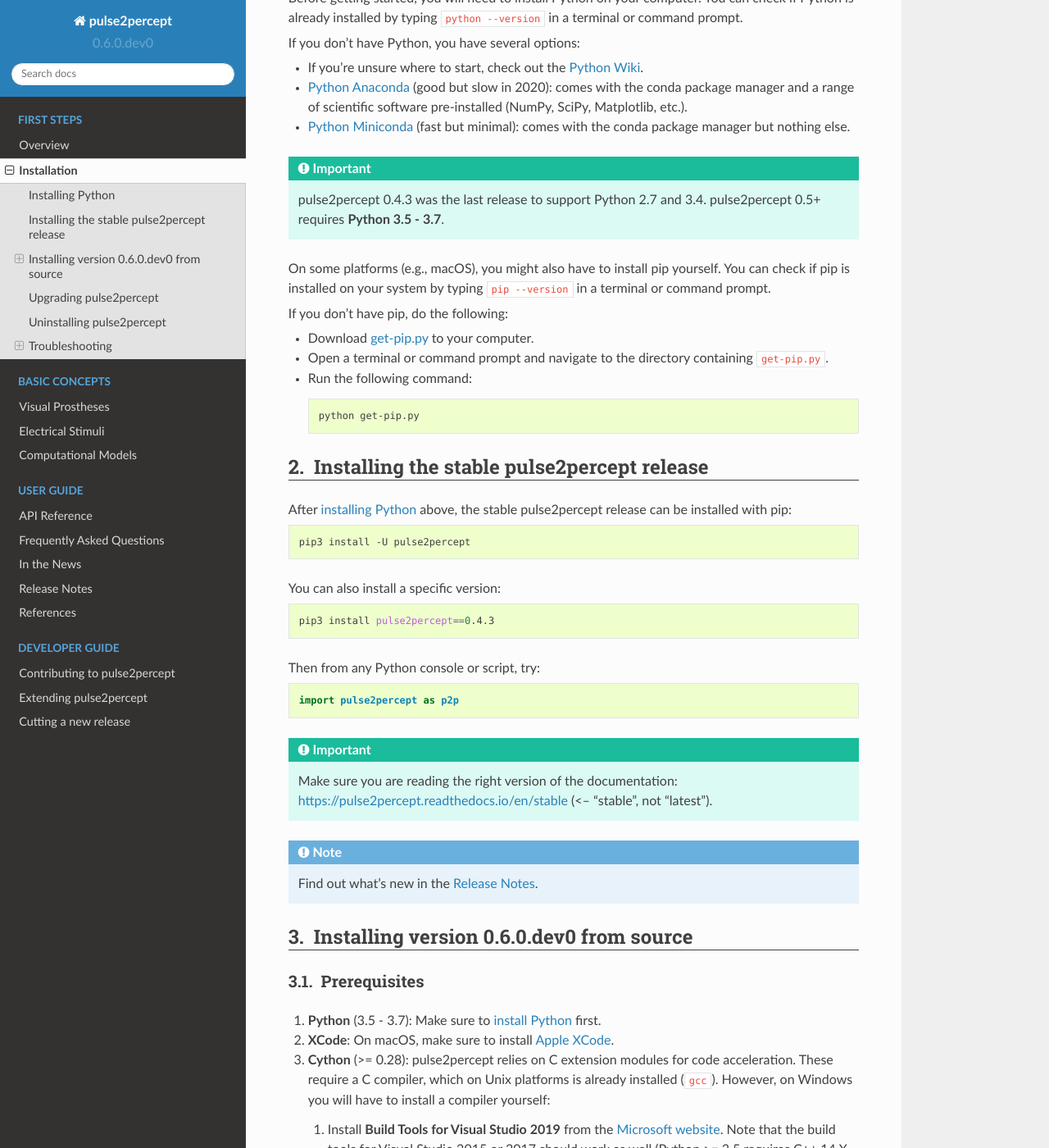
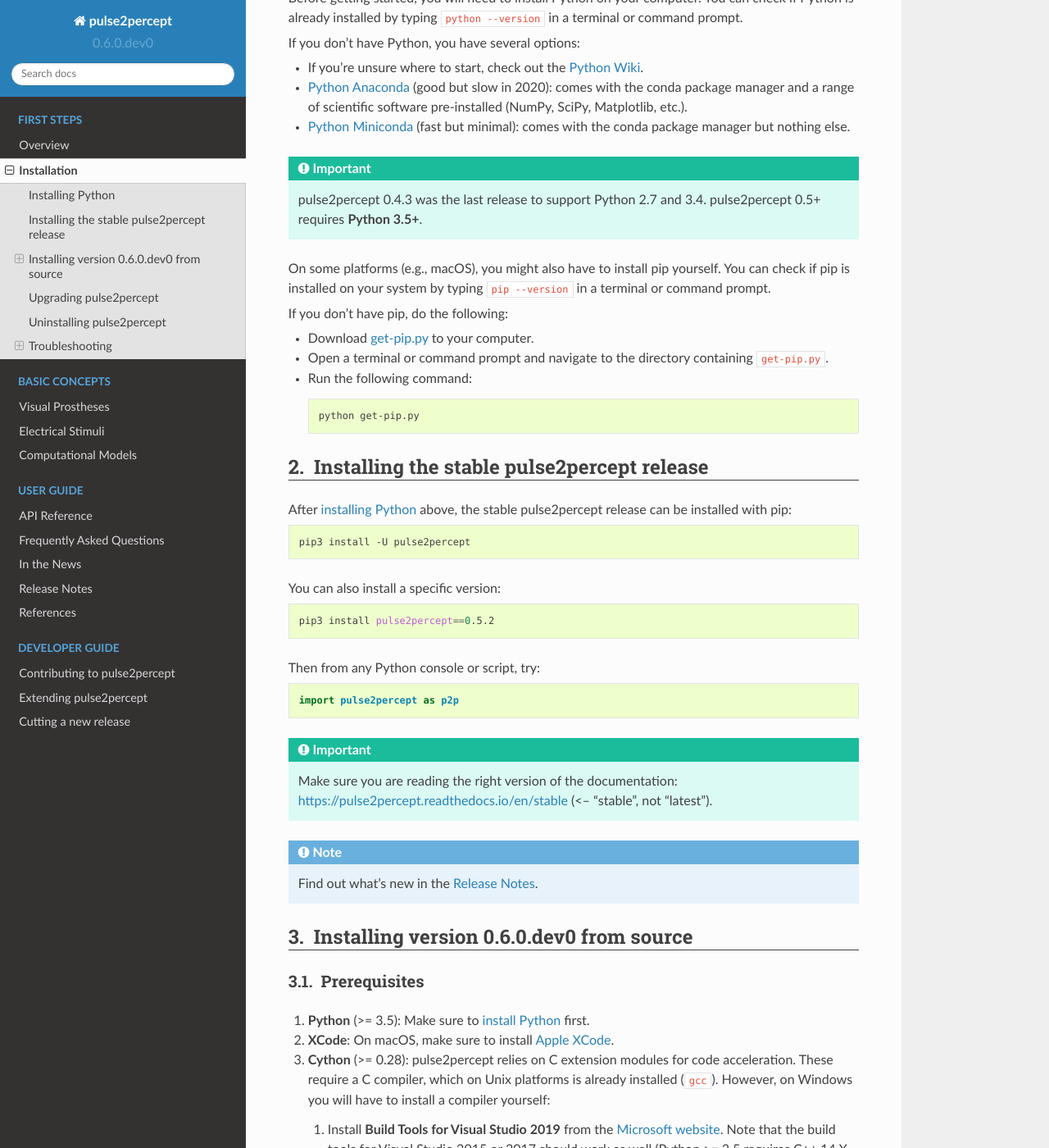
Before and after one commit to pulse2percept/pulse2percept, a Sphinx documentation site: the page built from doc/install.rst, in a window 1280 px wide and 1400 px high, scrolled down 460 px. Shown: the whole window at 82% size. Built offline with Sphinx 7.4.7 and the Read the Docs theme 2.0.0, drawn with Linux system fonts in a browser that asks for light colours; pages that are not in the unit, such as notebooks, are missing from menus.

Commit message:
update supported Python versions throughout docs

```diff
--- a/README.rst
+++ b/README.rst
@@ -110,11 +110,11 @@
 ------------
 
 **pulse2percept 0.4.3 was the last version to support Python 2.7 and 3.4.**
-pulse2percept 0.5+ requires Python 3.5 - 3.7.
+pulse2percept 0.5+ requires Python 3.5+.
 
 pulse2percept requires:
 
-1.  `Python`_ (3.5 - 3.7)
+1.  `Python`_ (>= 3.5)
 2.  `Cython`_ (>= 0.28)
 3.  `NumPy`_ (>= 1.9)
 4.  `SciPy`_ (>= 1.0)
--- a/doc/install.rst
+++ b/doc/install.rst
@@ -41,7 +41,7 @@
 .. important::
 
     pulse2percept 0.4.3 was the last release to support Python 2.7 and 3.4.
-    pulse2percept 0.5+ requires **Python 3.5 - 3.7**.
+    pulse2percept 0.5+ requires **Python 3.5+**.
 
 On some platforms (e.g., macOS), you might also have to install pip yourself.
 You can check if pip is installed on your system by typing ``pip --version``
@@ -79,7 +79,7 @@
 
 .. code-block:: bash
 
-    pip3 install pulse2percept==0.4.3
+    pip3 install pulse2percept==0.5.2
 
 Then from any Python console or script, try:
 
@@ -107,7 +107,7 @@
 Prerequisites
 -------------
 
-1.  **Python** (3.5 - 3.7): Make sure to :ref:`install Python <install-python>`
+1.  **Python** (>= 3.5): Make sure to :ref:`install Python <install-python>`
     first.
 
 2.  **XCode**: On macOS, make sure to install `Apple XCode`_.
```
